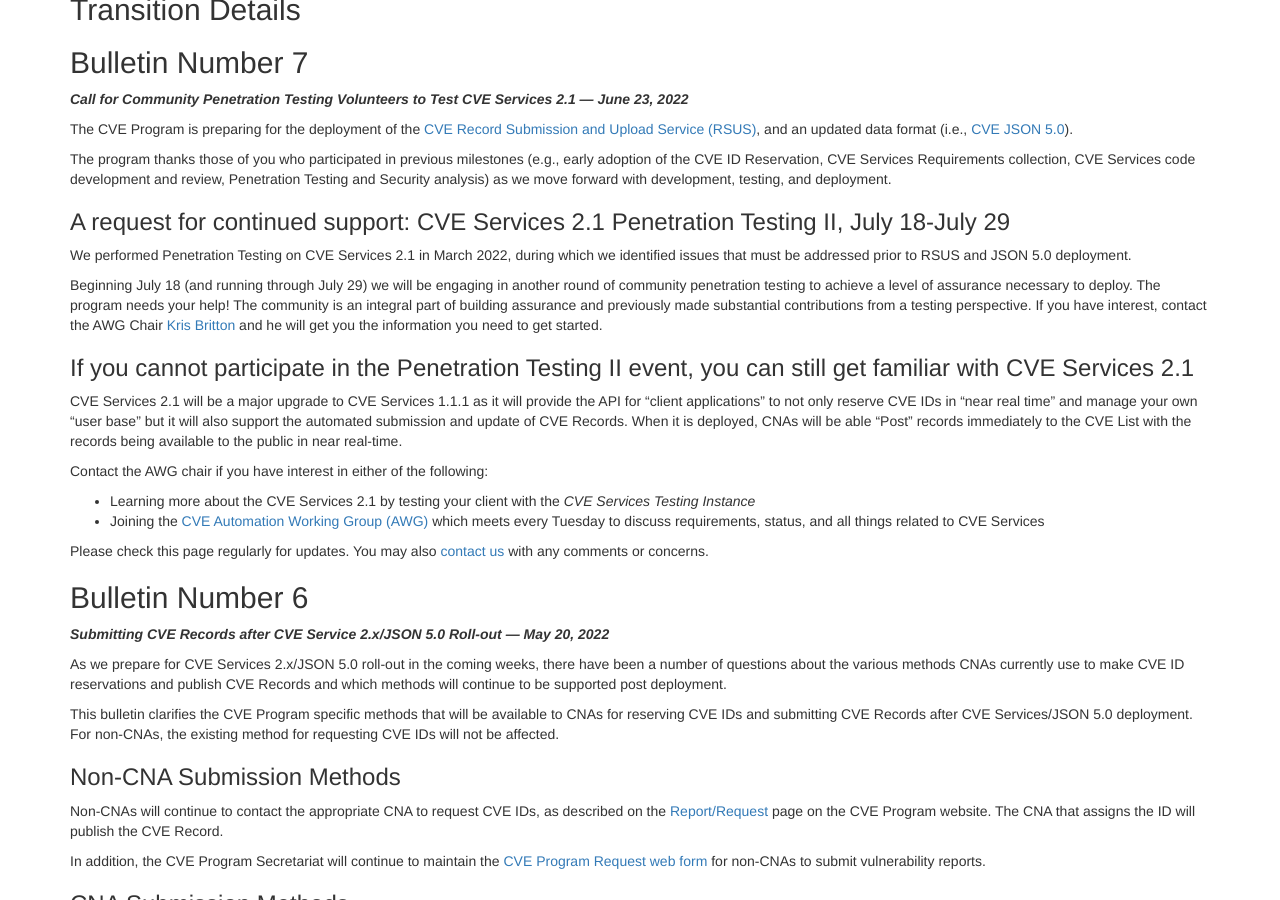
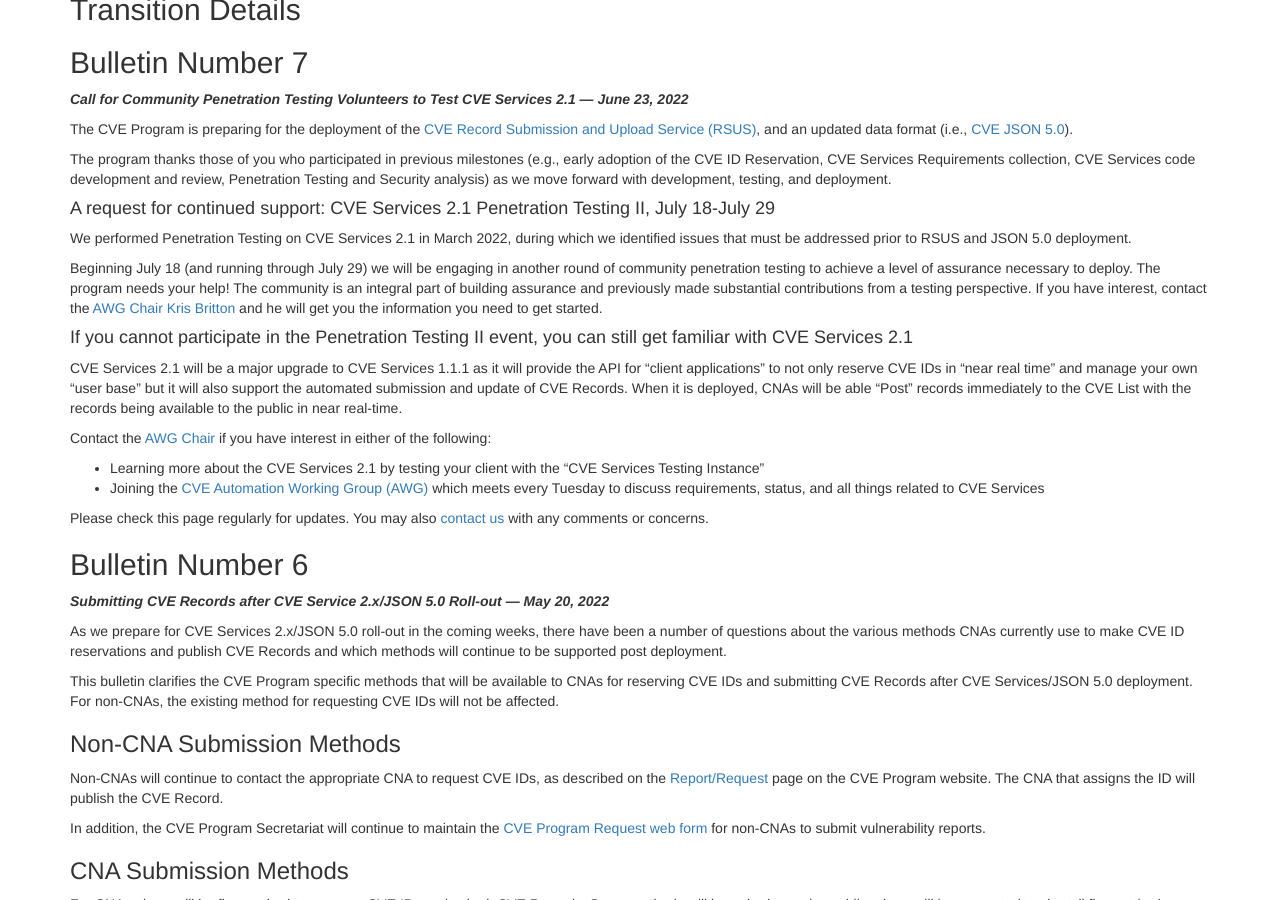
Before and after one commit to CVEProject/cveproject.github.io, a Jekyll site: the page built from automation-transition.md, in a window 1280 px wide and 900 px high, scrolled down 462 px. Built offline with Jekyll 4.4.1, drawn with Linux system fonts in a browser that asks for light colours; nearby versions of some CDN libraries.

```diff
--- a/automation-transition.md
+++ b/automation-transition.md
@@ -20,19 +20,19 @@ The CVE Program is preparing for the deployment of the [CVE Record Submission an
 
 The program thanks those of you who participated in previous milestones (e.g., early adoption of the CVE ID Reservation, CVE Services Requirements collection, CVE Services code development and review, Penetration Testing and Security analysis) as we move forward with development, testing, and deployment.
 
-<h3>A request for continued support: CVE Services 2.1 Penetration Testing II, July 18-July 29</h3>
+<h4>A request for continued support: CVE Services 2.1 Penetration Testing II, July 18-July 29</h4>
 
 We performed Penetration Testing on CVE Services 2.1 in March 2022, during which we identified issues that must be addressed prior to RSUS and JSON 5.0 deployment.
 
-Beginning July 18 (and running through July 29) we will be engaging in another round of community penetration testing to achieve a level of assurance necessary to deploy. The program needs your help! The community is an integral part of building assurance and previously made substantial contributions from a testing perspective. If you have interest, contact the AWG Chair [Kris Britton](rbritton@mitre.org) and he will get you the information you need to get started.
+Beginning July 18 (and running through July 29) we will be engaging in another round of community penetration testing to achieve a level of assurance necessary to deploy. The program needs your help! The community is an integral part of building assurance and previously made substantial contributions from a testing perspective. If you have interest, contact the [AWG Chair Kris Britton](rbritton@mitre.org) and he will get you the information you need to get started.
 
-<h3>If you cannot participate in the Penetration Testing II event, you can still get familiar with CVE Services 2.1</h3>
+<h4>If you cannot participate in the Penetration Testing II event, you can still get familiar with CVE Services 2.1</h4>
 
 CVE Services 2.1 will be a major upgrade to CVE Services 1.1.1 as it will provide the API for “client applications” to not only reserve CVE IDs in “near real time” and manage your own “user base” but it will also support the automated submission and update of CVE Records. When it is deployed, CNAs will be able “Post” records immediately to the CVE List with the records being available to the public in near real-time.
 
-Contact the AWG chair if you have interest in either of the following:
+Contact the [AWG Chair](rbritton@mitre.org) if you have interest in either of the following:
 
-* Learning more about the CVE Services 2.1 by testing your client with the <i>CVE Services Testing Instance</i>
+* Learning more about the CVE Services 2.1 by testing your client with the “CVE Services Testing Instance”
 * Joining the [CVE Automation Working Group (AWG)](https://www.cve.org/ProgramOrganization/WorkingGroups) which meets every Tuesday to discuss requirements, status, and all things related to CVE Services
 
 Please check this page regularly for updates. You may also [contact us](https://cveform.mitre.org/) with any comments or concerns.
```
